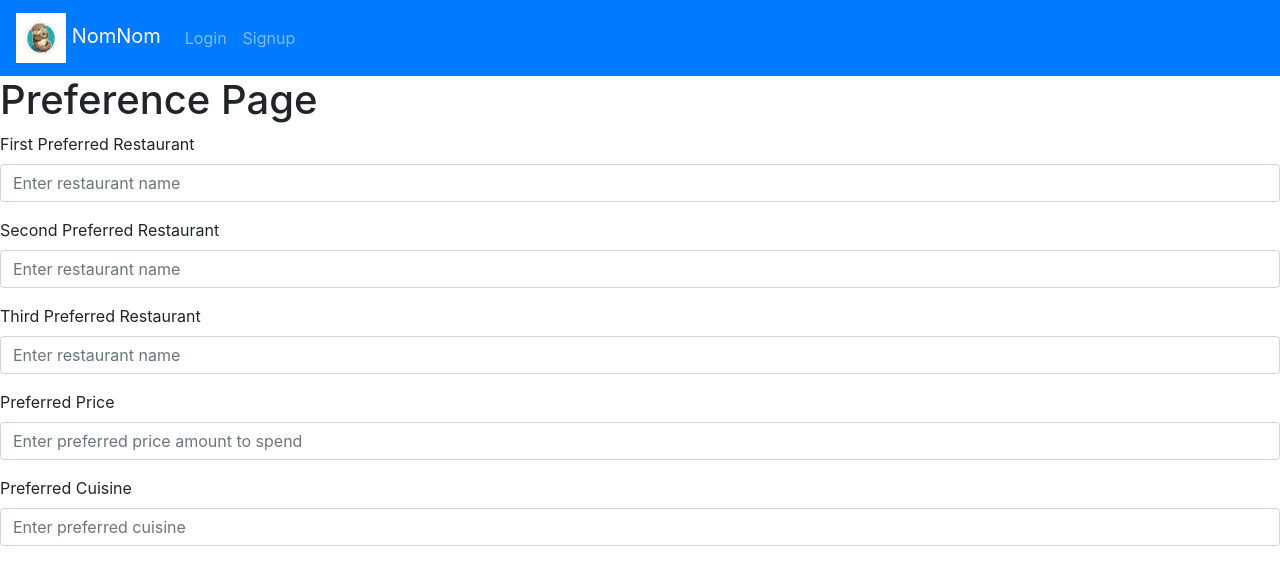
After one commit to NomNomNavigator/NomNomNav, a Flask app: template web_app/templates/prefer.html in a window 1280 px wide. The commit adds this page. Shown: the top 585 px of the page. Run offline with Flask 3, Linux system fonts and the light colour scheme; the template is opened without the code that fills it, so the values that code supplies are empty; parts of the project's set-up code (start-up, migrations or seed data) failed here and were passed over.

Commit message:
added a preference page for user and added user authentication, and user tracking

```diff
--- a/web_app/__init__.py
+++ b/web_app/__init__.py
@@ -43,6 +43,7 @@ def create_app():
     login_manager.login_view = 'confirm.login'
     login_manager.init_app(app)
 
+    # telling flask how to load a user; looks for primary key to look for user
     @login_manager.user_loader
     def load_user(_id):
         return User.query.get(int(_id))
--- a/web_app/models.py
+++ b/web_app/models.py
@@ -67,7 +67,7 @@ class Restaurant(db.Model):
 # For categories that apply to a restaurant from source data - 0 to Many it seems
 class RestaurantCategory(db.Model):
     id = db.Column(db.Integer, primary_key=True)
-    restaurant_id = db.Column(db.String(60), db.ForeignKey('yelp_id'), nullable=False)
+    restaurant_id = db.Column(db.String(60), db.ForeignKey('restaurant.yelp_id'), nullable=False)
     category = db.Column(db.String(50))
     alias = db.Column(db.String(50))
     # Initial app won't use type for simplicity sake, making it nullable
--- a/web_app/templates/base.html
+++ b/web_app/templates/base.html
@@ -8,17 +8,20 @@
               crossorigin="anonymous">
     </head>
     <body>
-        <nav class="navbar navbar-expand-lg navbar-light bg-light">
-          <a class="navbar-brand" href="#">NomNom</a>
+        <nav class="navbar navbar-expand-lg navbar-dark bg-primary" >
+          <a class="navbar-brand" href="#"><img src="{{url_for('static', filename="images/chewing_otter.jpeg")}}",width="50", height="50"> NomNom</a>
           <button class="navbar-toggler" type="button" data-toggle="collapse" data-target="#navbarNavAltMarkup" aria-controls="navbarNavAltMarkup" aria-expanded="false" aria-label="Toggle navigation">
             <span class="navbar-toggler-icon"></span>
           </button>
           <div class="collapse navbar-collapse" id="navbarNavAltMarkup">
             <div class="navbar-nav">
-              <a class="nav-item nav-link active" href="/">Home<span class="sr-only">(current)</span></a>
-              <a class="nav-item nav-link" href="/login">Login</a>
-              <a class="nav-item nav-link" href="/sign-up">Signup</a>
-              <a class="nav-item nav-link" href="/logout">Logout</a>
+               {% if user.is_authenticated %}
+              <a class="nav-item nav-link active" href="/home">Home<span class="sr-only">(current)</span></a>
+                <a class="nav-item nav-link" href="/logout">Logout</a>
+                {% else %}
+                <a class="nav-item nav-link" href="/login">Login</a>
+                <a class="nav-item nav-link" href="/sign-up">Signup</a>
+                {% endif %}
               <!-- <a class="nav-item nav-link disabled" href="#" tabindex="-1" aria-disabled="true">Disabled</a> -->
             </div>
           </div>
--- a/web_app/templates/home.html
+++ /dev/null
@@ -1,6 +0,0 @@
-{% extends 'base.html' %}
-{% block title %}Index{% endblock %}
-
-{% block content %}
-    <h1>Welcome!</h1>
-{% endblock %}
--- /dev/null
+++ b/web_app/templates/prefer.html
@@ -0,0 +1,58 @@
+{% extends 'base.html' %}
+{% block title %}Preference Page{% endblock %}
+
+{% block content %}
+<h1>Preference Page</h1>
+<form method="POST">
+     <div class="form-group">
+        <label for='restaurantName1'>First Preferred Restaurant</label>
+        <input
+        type='text'
+        class='form-control'
+        id='restaurantName1'
+        name='restaurantName1'
+        placeholder='Enter restaurant name'
+        />
+    </div>
+    <div class="form-group">
+        <label for='restaurantName2'>Second Preferred Restaurant</label>
+        <input
+        type='text'
+        class='form-control'
+        id='restaurantName2'
+        name='restaurantName2'
+        placeholder='Enter restaurant name'
+        />
+    </div>
+    <div class="form-group">
+        <label for='restaurantName3'>Third Preferred Restaurant</label>
+        <input
+        type='text'
+        class='form-control'
+        id='restaurantName3'
+        name='restaurantName3'
+        placeholder='Enter restaurant name'
+        />
+    </div>
+     <div class="form-group">
+        <label for='priceAmount'>Preferred Price</label>
+        <input
+        type='text'
+        class='form-control'
+        id='priceAmount'
+        name='priceAmount'
+        placeholder='Enter preferred price amount to spend'
+        />
+    </div>
+    <div class="form-group">
+        <label for='preferredCuisine'>Preferred Cuisine</label>
+        <input
+        type='text'
+        class='form-control'
+        id='preferredCuisine'
+        name='preferredCuisine'
+        placeholder='Enter preferred cuisine'
+        />
+    </div>
+</form>
+{% endblock %}
```
Also changed, not shown: requirements.txt (added, +22 -0 lines), web_app/confirm.py (+4 -3 lines), web_app/templates/index.html (+12 -5 lines), web_app/templates/login.html (+13 -7 lines), web_app/views.py (+4 -4 lines), web_app/static/images/chewing_otter.jpeg (added), web_app/static/styles.css (added).
